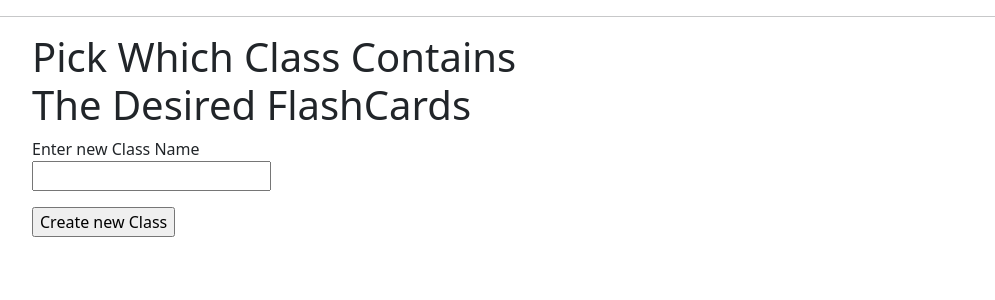
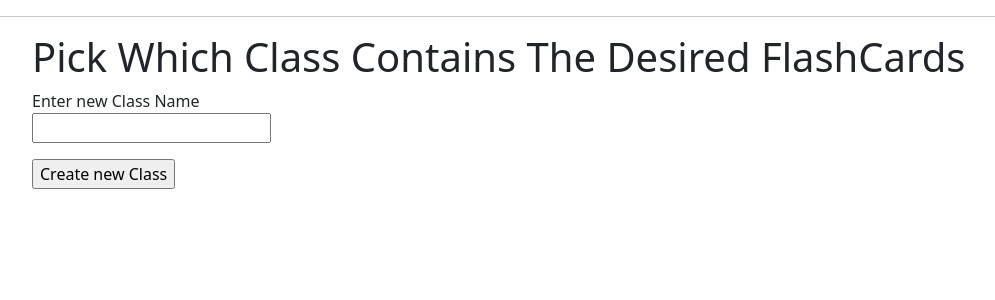
Before and after one commit to EtienneDevictor/Team-1, a Flask app: page /ClassList in a window 1280 px wide. Shown: the part 64-364 px from the top of the page, without its empty margins (50-1045 px from the left). Run offline with Flask 2, Linux system fonts and the light colour scheme; a user stored in the database is signed in; data that the repository does not hold is empty; some libraries are stand-ins or nearby versions.

Commit message:
made it so block content in base.html auto filled the window

```diff
--- a/app/templates/base.html
+++ b/app/templates/base.html
@@ -6,8 +6,8 @@
         {% else %}
         <title> Home </title>
         {% endif %}
-        <link href="https://cdn.jsdelivr.net/npm/bootstrap@5.0.2/dist/css/bootstrap.min.css" rel="stylesheet" integrity="sha384-EVSTQN3/azprG1Anm3QDgpJLIm9Nao0Yz1ztcQTwFspd3yD65VohhpuuCOmLASjC" crossorigin="anonymous"/>
-        <link href="/app/templates/css/base.css" rel="stylesheet"/>
+        <link href="https://cdn.jsdelivr.net/npm/bootstrap@5.0.2/dist/css/bootstrap.min.css" rel="stylesheet" integrity="sha384-EVSTQN3/azprG1Anm3QDgpJLIm9Nao0Yz1ztcQTwFspd3yD65VohhpuuCOmLASjC" crossorigin="anonymous">
+        <link href="css/style.css" rel="stylesheet">
 
     </head>
 
@@ -64,7 +64,7 @@
         <hr>
         <div class="container">
             <div class="row">
-                <div class="col-sm-6">
+                <div class="col-sm-auto">
                     {% block content %} {% endblock %}
                 </div>
         </div>
```
